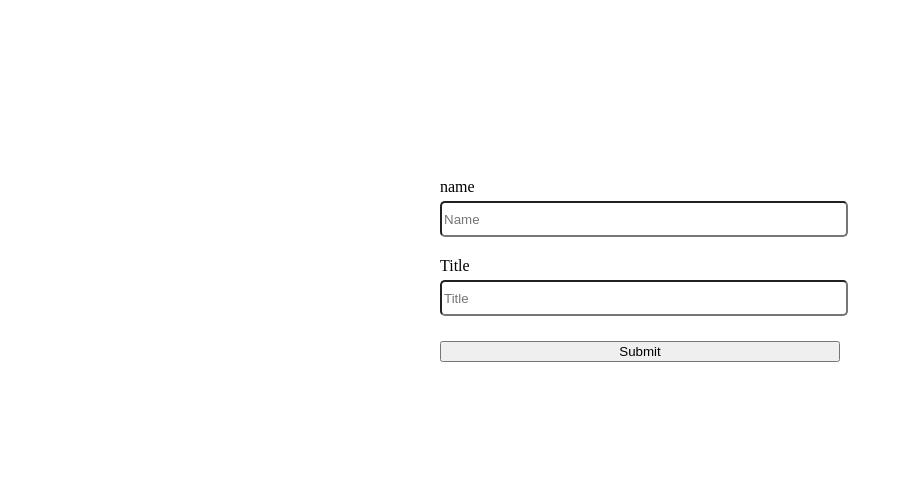
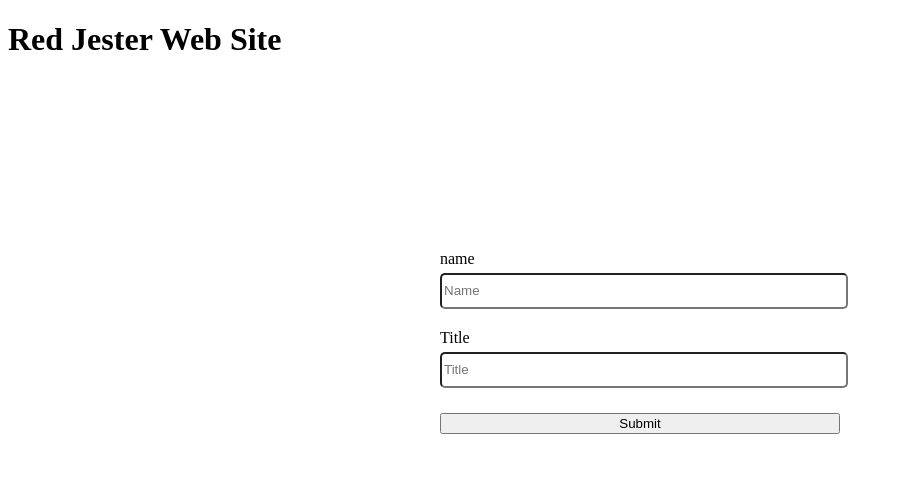
Before and after one commit to cjchrisjcooper/RedJesterWebsite, a plain HTML site: page index.html in a window 1280 px wide. Shown: the whole page, without its empty margins (0-903 px from the left). Drawn offline with Linux system fonts and the light colour scheme.

Commit message:
Checking Connection

```diff
--- a/index.html
+++ b/index.html
@@ -7,8 +7,10 @@
     <link rel="stylesheet" href="./pages/index.css" />
   </head>
   <body class="page">
-    <header></header>
-    <main>
+    <header class="page__header">
+      <h1>Red Jester Web Site</h1>
+    </header>
+    <main class="page__main">
       <section class="page__form">
         <form action="" class="form">
           <label for="name" class="form__label">
@@ -23,7 +25,7 @@
         </form>
       </section>
     </main>
-    <footer></footer>
+    <footer class=""></footer>
   </body>
   <script src="./scripts/index.js"></script>
 </html>
```
